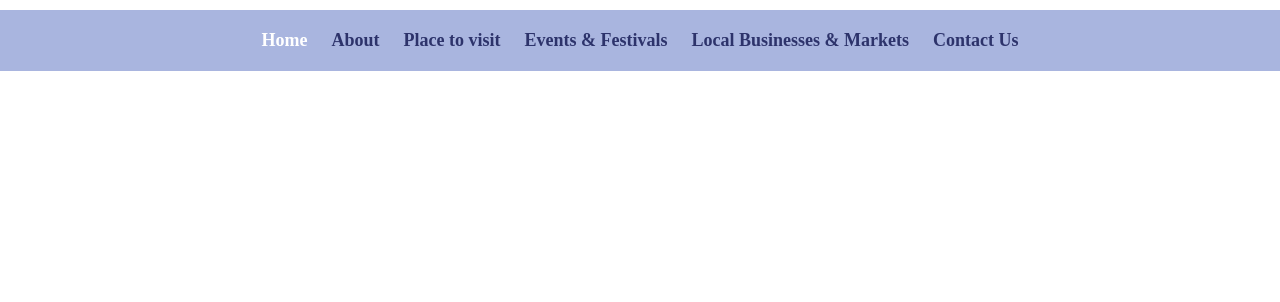
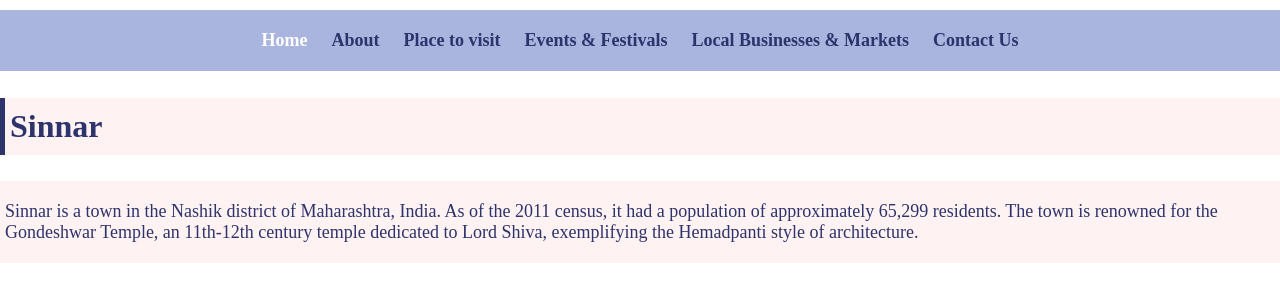
Before and after one commit to TusharKhatale16/about-my-city, a plain HTML site: page index.html in a window 1280 px wide. Drawn offline with Linux system fonts and the light colour scheme.

Commit message:
basic info added about sinnar

```diff
--- a/index.html
+++ b/index.html
@@ -3,6 +3,21 @@
 <head>
     <title>Home</title>
     <link rel="stylesheet" href="css/style.css">
+    <style>
+        h2{
+            color:#2D336B;
+            font-size: xx-large;
+            background-color: #FFF2F2;
+            padding: 10px 5px;
+            border-left: 5px solid #2D336B;
+        }
+        p{
+            background-color: #FFF2F2;
+            color:#2D336B;
+            font-size: large;
+            padding: 20px 5px;
+        }
+    </style>
 </head>
 <body>
     <div id="nav-bar">
@@ -13,5 +28,11 @@
         <a class="nav-item" href="">Local Businesses & Markets</a>
         <a class="nav-item" href="">Contact Us</a>
     </div>
+    <h2>Sinnar</h2>
+    <p>
+        Sinnar is a town in the Nashik district of Maharashtra, India.
+        As of the 2011 census, it had a population of approximately 65,299 residents.
+        The town is renowned for the Gondeshwar Temple, an 11th-12th century temple dedicated to Lord Shiva, exemplifying the Hemadpanti style of architecture.
+    </p>
 </body>
 </html>
```
